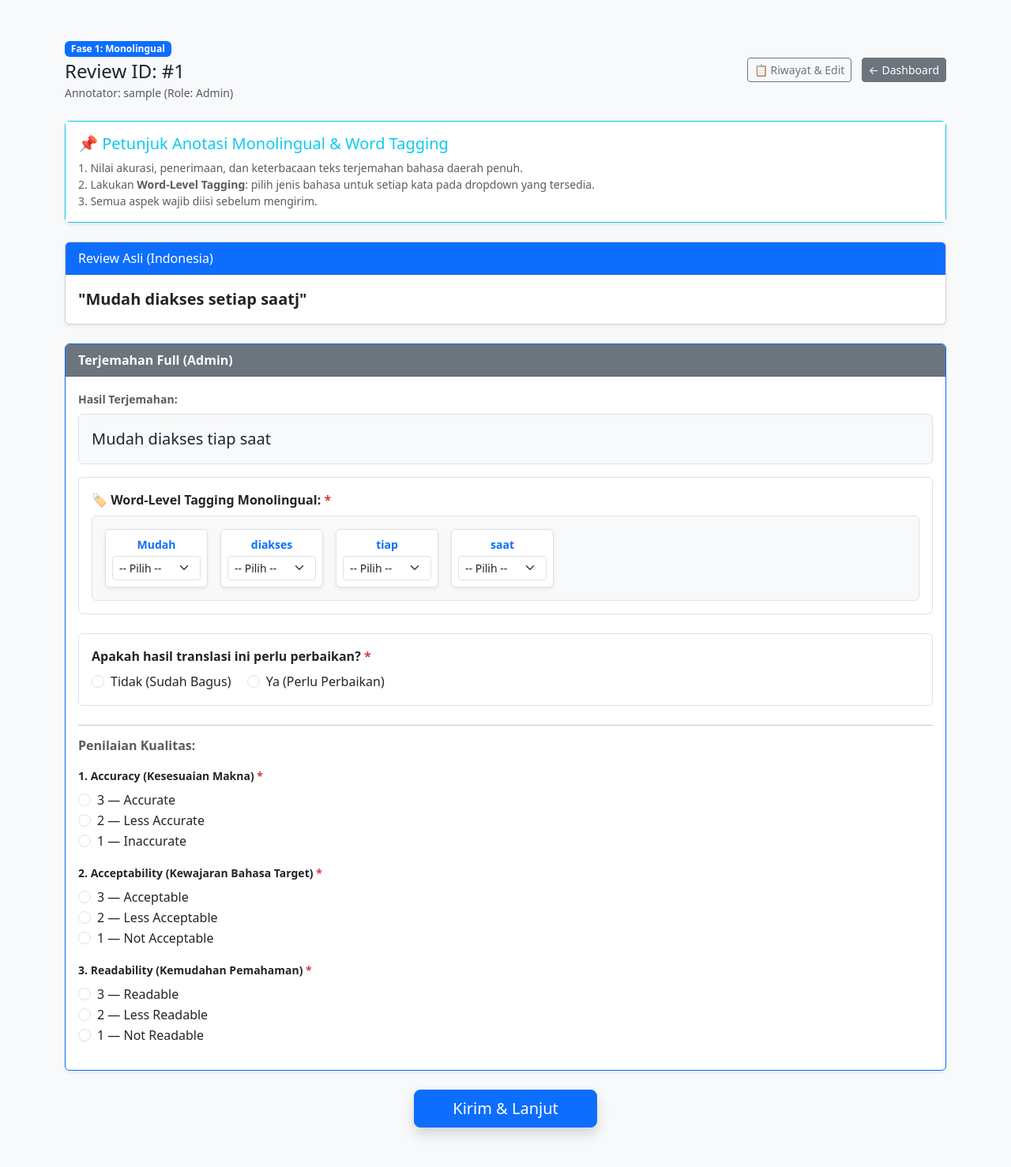
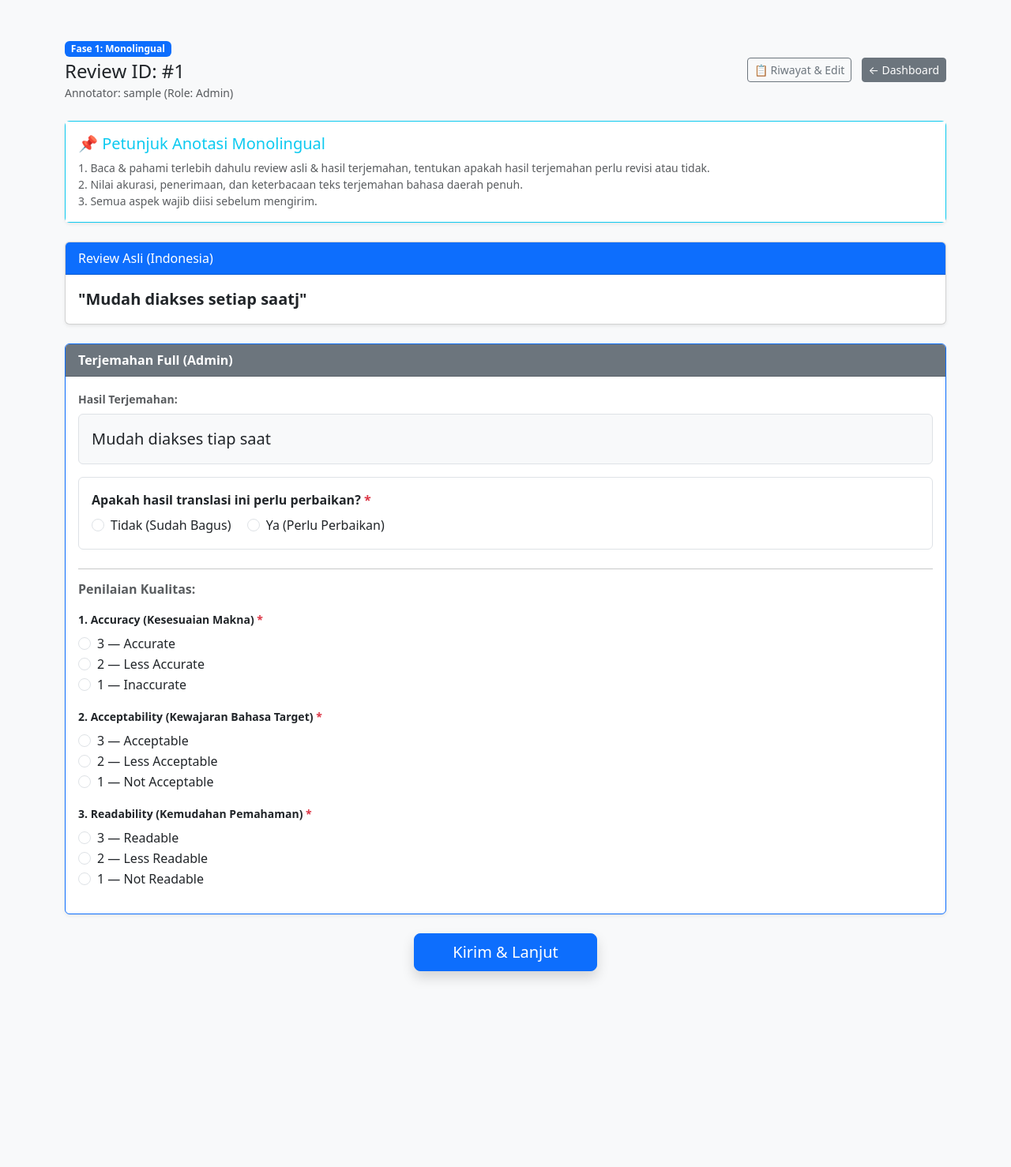
Before and after one commit to magnzetic/kai-annotation-tool, a Flask app: page /annotate/monolingual in a window 1280 px wide. Shown: the top 1478 px of the page at 79% size. After the commit the page ends 1241 px from the top, so only its background shows below. Run offline with Flask 3, Linux system fonts and the light colour scheme; the visitor is signed in with stand-in values (Sample User, id 1); data comes from the database, SQL or seed files in the repository; data that the repository does not hold is empty; some libraries are stand-ins or nearby versions.

Commit message:
Update annotate_mono.html

```diff
--- a/templates/annotate_mono.html
+++ b/templates/annotate_mono.html
@@ -21,10 +21,10 @@
 
         <div class="card mb-4 shadow-sm border-info">
             <div class="card-body bg-white">
-                <h5 class="card-title text-info">📌 Petunjuk Anotasi Monolingual & Word Tagging</h5>
+                <h5 class="card-title text-info">📌 Petunjuk Anotasi Monolingual</h5>
                 <p class="card-text small text-muted mb-0">
-                    1. Nilai akurasi, penerimaan, dan keterbacaan teks terjemahan bahasa daerah penuh.<br>
-                    2. Lakukan <strong>Word-Level Tagging</strong>: pilih jenis bahasa untuk setiap kata pada dropdown yang tersedia.<br>
+                    1. Baca & pahami terlebih dahulu review asli & hasil terjemahan, tentukan apakah hasil terjemahan perlu revisi atau tidak.<br>
+                    2. Nilai akurasi, penerimaan, dan keterbacaan teks terjemahan bahasa daerah penuh.<br>
                     3. Semua aspek wajib diisi sebelum mengirim.
                 </p>
             </div>
@@ -45,13 +45,7 @@
                 <div class="card-body">
                     <div class="mb-3">
                         <label class="form-label text-muted small fw-bold">Hasil Terjemahan:</label>
-                        <p id="targetTextMono" class="p-3 bg-light rounded fs-5 border">{{ item.trans_jawa if current_user.role == 'jawa' else item.trans_palembang }}</p>
-                    </div>
-
-                    <div class="mb-4 p-3 bg-white border rounded">
-                        <label class="form-label fw-bold text-dark">🏷️ Word-Level Tagging Monolingual: <span class="text-danger">*</span></label>
-                        <div id="bubbleContainerMono" class="p-3 bg-light border rounded d-flex flex-wrap gap-3"></div>
-                        <input type="hidden" name="word_tags_json" id="word_tags_mono_input">
+                        <p class="p-3 bg-light rounded fs-5 border">{{ item.trans_jawa if current_user.role == 'jawa' else item.trans_palembang }}</p>
                     </div>
 
                     <div class="mb-4 p-3 bg-white border rounded">
@@ -104,8 +98,7 @@
     </div>
 
     <script>
-        const userRole = "{{ current_user.role | capitalize }}";
-
+        // Script sederhana hanya untuk toggle textarea revisi
         document.querySelectorAll('.need-rev-full').forEach(radio => {
             radio.addEventListener('change', function() {
                 let container = document.getElementById('container_rev_full');
@@ -120,74 +113,6 @@
                 }
             });
         });
-
-        const textElem = document.getElementById('targetTextMono');
-        const container = document.getElementById('bubbleContainerMono');
-        const hiddenInput = document.getElementById('word_tags_mono_input');
-
-        const words = textElem.innerText.trim().split(/\s+/);
-        let wordTags = words.map(w => ({ word: w, lang: "" }));
-
-        function render() {
-            container.innerHTML = '';
-            words.forEach((word, index) => {
-                let box = document.createElement('div');
-                box.className = "p-2 bg-white border rounded shadow-sm text-center";
-                box.style.minWidth = "120px";
-
-                let label = document.createElement('div');
-                label.innerText = word;
-                label.className = "fw-bold mb-1 text-primary small";
-
-                let select = document.createElement('select');
-                select.className = "form-select form-select-sm";
-                select.required = true;
-
-                let optDefault = document.createElement('option');
-                optDefault.value = "";
-                optDefault.innerText = "-- Pilih --";
-                optDefault.disabled = true;
-                optDefault.selected = true;
-                select.appendChild(optDefault);
-
-                let optIndo = document.createElement('option');
-                optIndo.value = "Indonesia";
-                optIndo.innerText = "Indonesia";
-                select.appendChild(optIndo);
-
-                let optLocal = document.createElement('option');
-                optLocal.value = userRole;
-                optLocal.innerText = userRole;
-                select.appendChild(optLocal);
-
-                let optOther = document.createElement('option');
-                optOther.value = "Lainnya";
-                optOther.innerText = "Lainnya";
-                select.appendChild(optOther);
-
-                select.onchange = (e) => {
-                    wordTags[index].lang = e.target.value;
-                    hiddenInput.value = JSON.stringify(wordTags);
-                };
-
-                box.appendChild(label);
-                box.appendChild(select);
-                container.appendChild(box);
-            });
-            hiddenInput.value = "";
-        }
-        render();
-
-        document.querySelector('form').onsubmit = function(e) {
-            for(let i = 0; i < wordTags.length; i++) {
-                if(!wordTags[i].lang) {
-                    alert(`Mohon lengkapi pilihan bahasa untuk kata ke-${i+1} ("${words[i]}")!`);
-                    e.preventDefault();
-                    return false;
-                }
-            }
-            hiddenInput.value = JSON.stringify(wordTags);
-        };
     </script>
 </body>
 </html>
```
